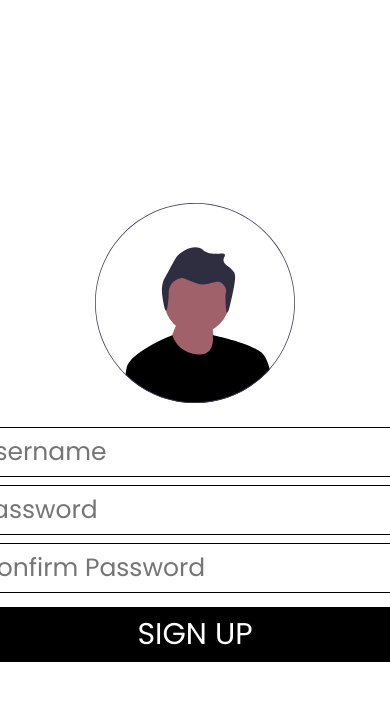
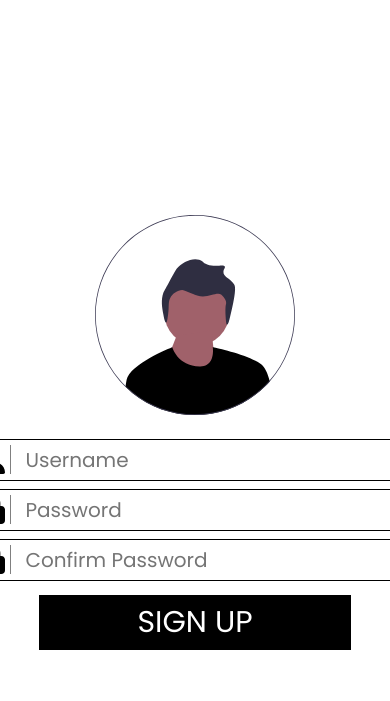
Before and after one commit to DavidC14/ecommerceDjangoNuevo, a Django app: page /signup/ in a window 390 px wide; the page is wider, and only the part inside the window is pictured. Shown: the top 701 px of that part. Run offline with Django 4.2, Linux system fonts and the light colour scheme.

Commit message:
fixed responsive login and signup again

```diff
--- a/ecommerce/static/login.css
+++ b/ecommerce/static/login.css
@@ -18,7 +18,7 @@
   width: -moz-fit-content;
   width: fit-content;
   display: flex;
-  width: 100%;
+  width: 80%;
   flex-direction: column;
   align-items: center;
 }
@@ -40,7 +40,7 @@
   border-right: 1px solid gray;
 }
 .main-singin .form-singin .input-div input {
-  font-size: 25px;
+  font-size: 20px;
   padding: 5px;
   padding-left: 15px;
   border: none;
@@ -78,7 +78,7 @@
 }
 .main-singin .google-btn span {
   color: white;
-  font-size: 30px;
+  font-size: 22px;
 }
 
 @media (min-width: 768px) {
@@ -92,4 +92,11 @@
     padding: 20px;
     width: max-content;
   }
+  .main-singin .form-singin .input-div input {
+    font-size: 25px;
+  }
+  .main-singin .google-btn span {
+    color: white;
+    font-size: 30px;
+  }
 }/*# sourceMappingURL=singin.css.map */
```
